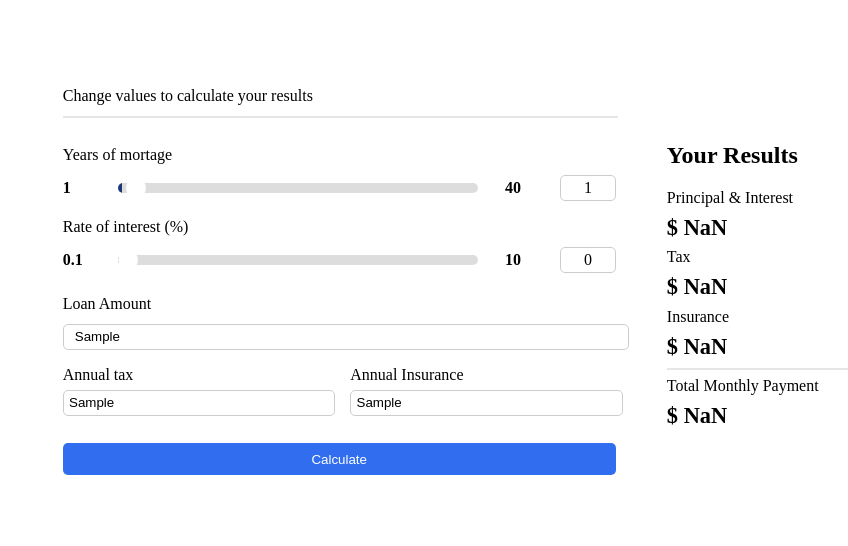
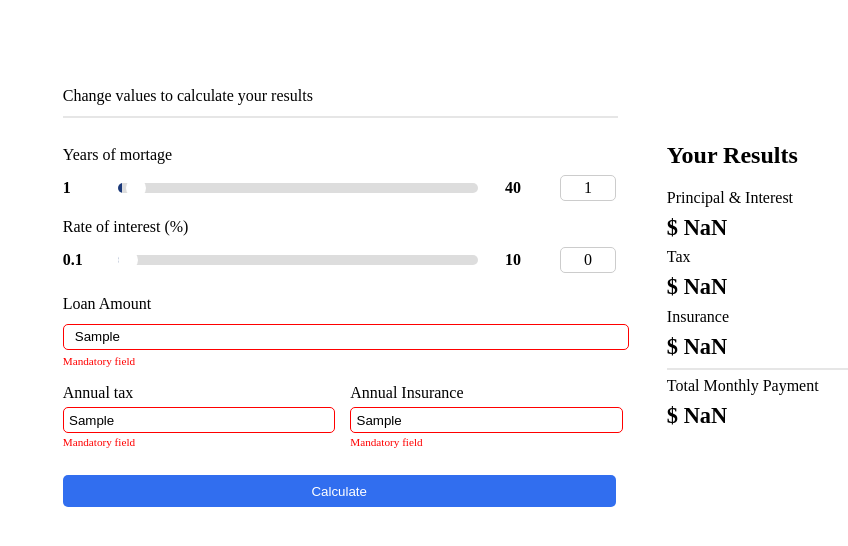
Before and after one commit to andresalba/MortageCalculator, a plain HTML site: page index.html in a window 1280 px wide. Both pictures are taken after typing "Sample", "Sample", "Sample" into the empty fields and a click on the button "Calculate". Shown: the part 74-620 px from the top of the page, without its empty margins (96-944 px from the left). Drawn offline with Linux system fonts and the light colour scheme.

Commit message:
mandatory field implemented

```diff
--- a/Scripts.js
+++ b/Scripts.js
@@ -2,6 +2,11 @@ var slider1 = document.getElementById("slider1");
 var output1 = document.getElementById("value1");
 var years;
 var interest;
+
+document.getElementById("mf1").style.display = "none";
+document.getElementById("mf2").style.display = "none";
+document.getElementById("mf3").style.display = "none";
+
 output1.innerHTML = slider1.value;
 slider1.oninput = function(){
     output1.innerHTML = this.value;
@@ -27,18 +32,38 @@ slider2.addEventListener("mousemove", function(){
 })
 
 function calculate(){
+    //capture data
+    let loan = document.getElementById("loanInput").value;
+    let annualTax = document.getElementById("taxInput").value;
+    let annualInsur = document.getElementById("insuranceInput").value;
     //principle interest calculation
-    let loan = document.getElementById("loanInput").value;
     let calcPi = ((interest/100)/12)*loan/(1-Math.pow((1+((interest/100)/12)), -years*12));
     document.getElementById("prinOutput").innerHTML = calcPi.toFixed(2);
     //tax calculation
-    let annualTax = document.getElementById("taxInput").value;
     let calcTax = annualTax / 12;
     document.getElementById("taxOutput").innerHTML = calcTax.toFixed(2);
     //insurance calculation
-    let annualInsur = document.getElementById("insuranceInput").value;
     let calcInsur = annualInsur / 12;
     document.getElementById("insuranceOutput").innerHTML = calcInsur.toFixed(2);
     //monthly payment calculation
     document.getElementById("monthlyOutput").innerHTML = (calcPi+calcTax+calcInsur).toFixed(2);
+    //error if empthy
+    if(loan > 0){
+        document.getElementById("loanInput").style.borderColor = "#cccccc";
+        document.getElementById("mf1").style.display = "none";}
+    else{
+        document.getElementById("loanInput").style.borderColor = "red";
+        document.getElementById("mf1").style.display = "block";}
+    if(annualTax > 0){
+        document.getElementById("taxInput").style.borderColor = "#cccccc";
+        document.getElementById("mf2").style.display = "none";}
+    else{
+        document.getElementById("taxInput").style.borderColor = "red";
+        document.getElementById("mf2").style.display = "block";}
+    if(annualInsur > 0){
+        document.getElementById("insuranceInput").style.borderColor = "#cccccc";
+        document.getElementById("mf3").style.display = "none";}
+    else{
+        document.getElementById("insuranceInput").style.borderColor = "red";
+        document.getElementById("mf3").style.display = "block";}
 }
--- a/Styles.css
+++ b/Styles.css
@@ -125,6 +125,11 @@
     border: 1.2px solid rgb(49,110,239);
     box-shadow: 4px 4px 1px rgba(204, 204, 204, 0.5);
 }
+.izq_mandatory{
+    color: red;
+    font-size: 0.7rem;
+    margin-top: 1%;
+}
 
 .der{
     /*background-color: blue;*/
--- a/index.html
+++ b/index.html
@@ -39,16 +39,19 @@
         <div class="izq_inp1">
           <p class="izq_subTitle">Loan Amount</p>
           <input type="text" name="loan" id="loanInput" class="izq_txt1" />
+          <p class="izq_mandatory" id="mf1">Mandatory field</p>
         </div>
 
         <div class="izq_inp2">
           <div class="izq_tax">
             <p class="izq_subTitle">Annual tax</p>
             <input type="text" name="tax" id="taxInput" class="izq_txt2" />
+            <p class="izq_mandatory" id="mf2">Mandatory field</p>
           </div>
           <div class="izq_insurance">
             <p class="izq_subTitle">Annual Insurance</p>
             <input type="text" name="insurance" id="insuranceInput" class="izq_txt3" />
+            <p class="izq_mandatory" id="mf3">Mandatory field</p>
           </div>
         </div>
 
```
